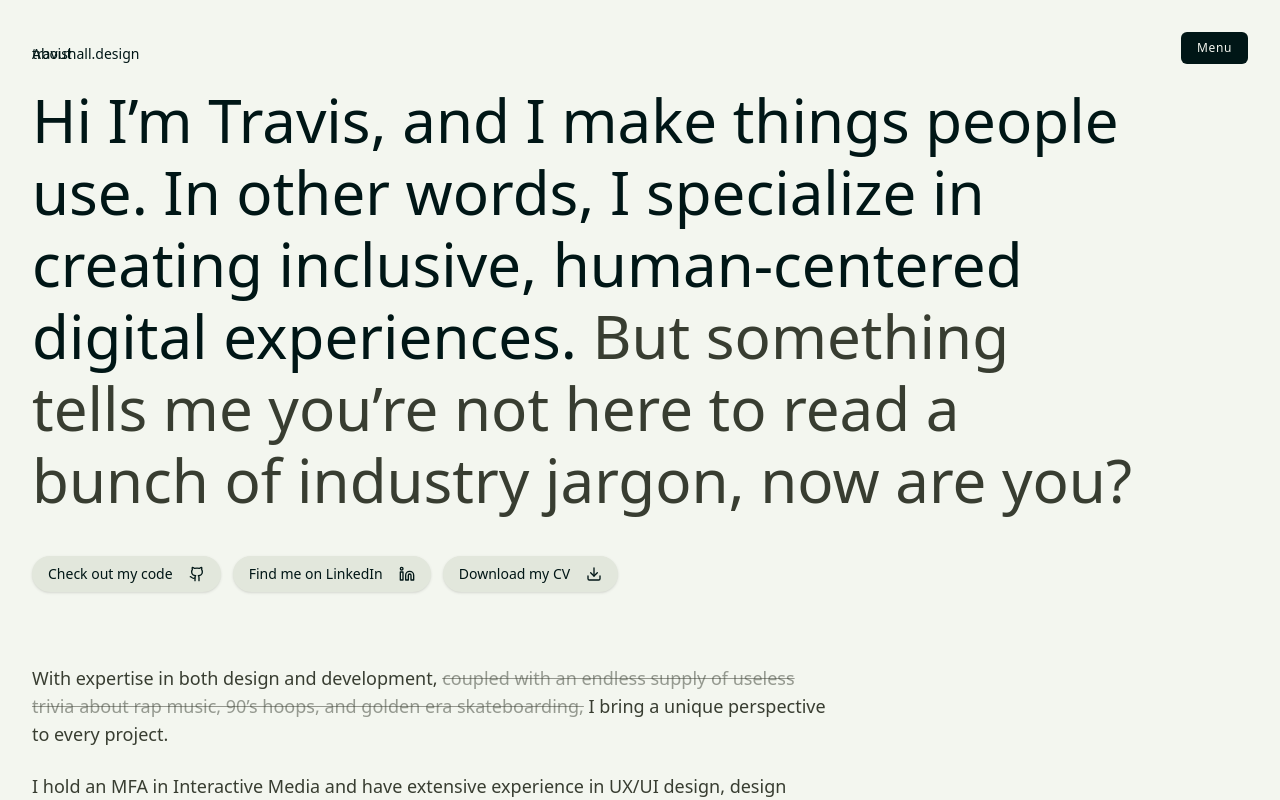
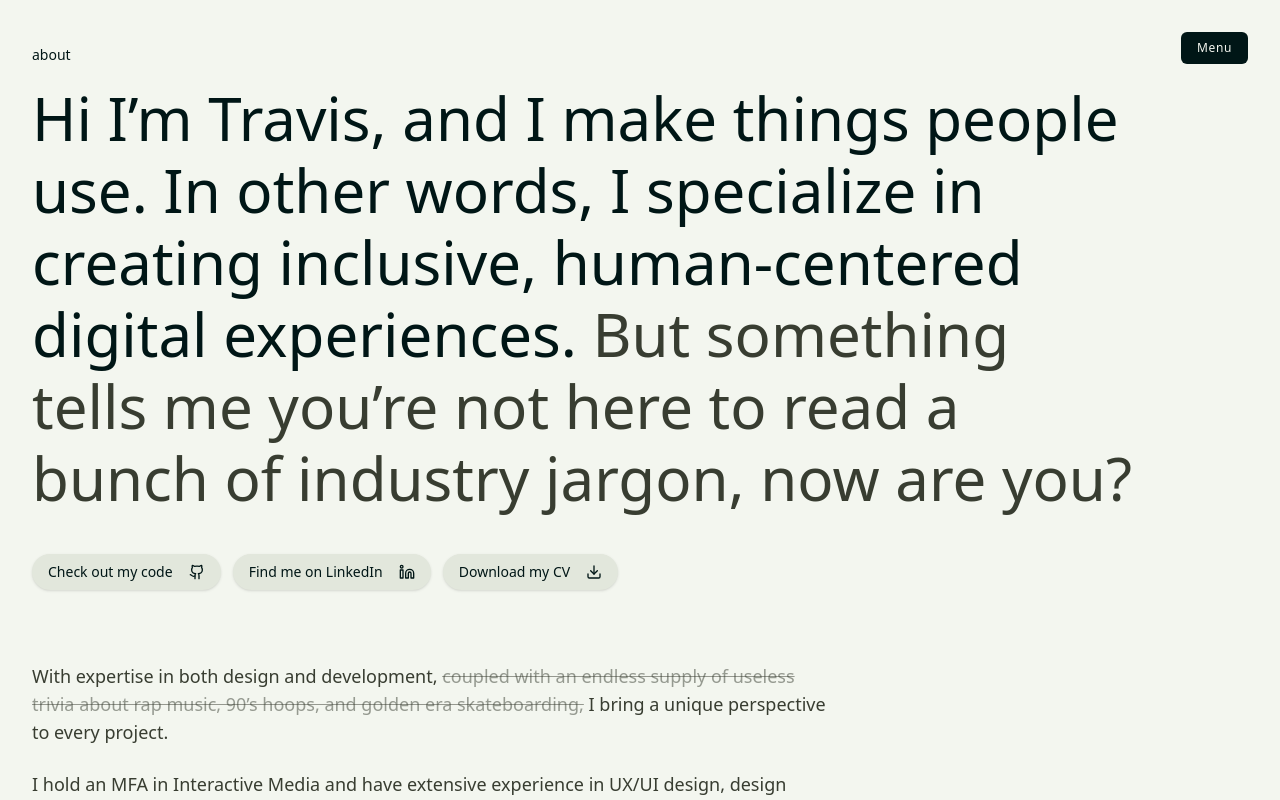
Before and after one commit to travhall/thd-portfolio, a Next.js app: page /about in a window 1280 px wide. Shown: the top 800 px of the page. Built offline with nearby package versions, Linux system fonts and the light colour scheme.

Commit message:
feat: Implement animated "return to index" hover states for section titles and conditionally hide the logo on work and about pages.

```diff
--- a/components/layout/logo.tsx
+++ b/components/layout/logo.tsx
@@ -1,16 +1,24 @@
 "use client";
 
-import { motion, useScroll, useTransform } from "framer-motion";
+import { motion, useScroll, useTransform, AnimatePresence } from "framer-motion";
 import { useEffect, useState } from "react";
 import Link from "next/link";
+import { usePathname } from "next/navigation";
 import { MOTION_TOKENS } from "@/lib/tokens";
 
 export function Logo() {
   const [mounted, setMounted] = useState(false);
+  const pathname = usePathname();
   const { scrollY } = useScroll();
 
-  // Fade out logo as we scroll
-  const opacity = useTransform(scrollY, [0, 300], [1, 0]);
+  // Clean up pathname to handle trailing slashes
+  const normalizedPathname = pathname?.replace(/\/$/, "") || "/";
+
+  // Hide only on top-level work and about pages
+  const isHiddenPage = normalizedPathname === "/work" || normalizedPathname === "/about";
+
+  // Normal scroll fade for home and other pages
+  const scrollOpacity = useTransform(scrollY, [0, 300], [1, 0]);
   const pointerEvents = useTransform(scrollY, (y) => y > 250 ? "none" : "auto");
 
   useEffect(() => {
@@ -19,7 +27,7 @@ export function Logo() {
 
   if (!mounted) {
     return (
-      <div className="p-4 xl:p-8 fixed top-0 left-0 z-50">
+      <div className="p-4 xl:p-8 fixed top-0 left-0 z-50 pointer-events-none">
         <div className="overflow-hidden my-3">
           <h1 className="hero-label opacity-0">
             <Link href="/">travishall.design</Link>
@@ -30,9 +38,14 @@ export function Logo() {
   }
 
   return (
+    <AnimatePresence>
+      {!isHiddenPage && (
         <motion.div
-      className="p-4 xl:p-8 fixed top-0 left-0 z-50"
-      style={{ opacity, pointerEvents }}
+          initial={{ opacity: 0 }}
+          animate={{ opacity: 1 }}
+          exit={{ opacity: 0 }}
+          className="p-4 xl:p-8 fixed top-0 left-0 z-40"
+          style={{ opacity: scrollOpacity, pointerEvents }}
         >
           <div className="overflow-hidden my-3">
             <motion.h1
@@ -48,5 +61,7 @@ export function Logo() {
             </motion.h1>
           </div>
         </motion.div>
+      )}
+    </AnimatePresence>
   );
 }
--- a/components/sections/about-content.tsx
+++ b/components/sections/about-content.tsx
@@ -1,6 +1,7 @@
 "use client";
 
-import { motion, type Variants } from "framer-motion";
+import { useState } from "react";
+import { motion, type Variants, AnimatePresence } from "framer-motion";
 import Link from "next/link";
 import { Button } from "@/components/ui/button";
 import { MOTION_TOKENS } from "@/lib/tokens";
@@ -90,6 +91,28 @@ const experiences = [
 ];
 
 export function AboutContent() {
+  const [isHovered, setIsHovered] = useState(false);
+
+  const hoverLabelVariants: Variants = {
+    initial: { y: 20, opacity: 0 },
+    animate: {
+      y: 0,
+      opacity: 1,
+      transition: {
+        duration: MOTION_TOKENS.duration.base,
+        ease: MOTION_TOKENS.ease.quart,
+      },
+    },
+    exit: {
+      y: -20,
+      opacity: 0,
+      transition: {
+        duration: MOTION_TOKENS.duration.fast,
+        ease: MOTION_TOKENS.ease.quart,
+      },
+    },
+  };
+
   return (
     <PageTransition>
       <div className="min-h-screen bg-background p-4 xl:p-8 max-w-8xl mx-auto">
@@ -100,8 +123,29 @@ export function AboutContent() {
         >
           <div className="space-y-10">
             <div className="overflow-hidden my-3">
-              <motion.h1 variants={labelVariants} className="hero-label pb-2">
-                About
+              <motion.h1
+                variants={labelVariants}
+                className="hero-label pb-2 inline-block"
+                onMouseEnter={() => setIsHovered(true)}
+                onMouseLeave={() => setIsHovered(false)}
+              >
+                <Link href="/" className="block">
+                  <span className="sr-only">about - return to index</span>
+                  <div className="overflow-hidden relative h-[1.2em]">
+                    <AnimatePresence mode="wait">
+                      <motion.span
+                        key={isHovered ? "return" : "about"}
+                        variants={hoverLabelVariants}
+                        initial="initial"
+                        animate="animate"
+                        exit="exit"
+                        className="block"
+                      >
+                        {isHovered ? "return to index" : "about"}
+                      </motion.span>
+                    </AnimatePresence>
+                  </div>
+                </Link>
               </motion.h1>
             </div>
 
--- a/components/sections/work-list.tsx
+++ b/components/sections/work-list.tsx
@@ -1,6 +1,7 @@
 "use client";
 
-import { motion, type Variants } from "framer-motion";
+import { useState } from "react";
+import { motion, type Variants, AnimatePresence } from "framer-motion";
 import type { CaseStudy } from "@/types/case-study";
 import Image from "next/image";
 import Link from "next/link";
@@ -19,6 +20,28 @@ const listContainerVariants: Variants = {
 };
 
 export function WorkList({ studies }: { studies: CaseStudy[] }) {
+  const [isHovered, setIsHovered] = useState(false);
+
+  const hoverLabelVariants: Variants = {
+    initial: { y: 20, opacity: 0 },
+    animate: {
+      y: 0,
+      opacity: 1,
+      transition: {
+        duration: MOTION_TOKENS.duration.base,
+        ease: MOTION_TOKENS.ease.quart,
+      },
+    },
+    exit: {
+      y: -20,
+      opacity: 0,
+      transition: {
+        duration: MOTION_TOKENS.duration.fast,
+        ease: MOTION_TOKENS.ease.quart,
+      },
+    },
+  };
+
   return (
     <PageTransition>
       <div className="min-h-screen bg-background p-4 xl:p-8">
@@ -27,8 +50,30 @@ export function WorkList({ studies }: { studies: CaseStudy[] }) {
           animate="visible"
           variants={listContainerVariants}
         >
-          <div className="overflow-hidden my-3">
-            <motion.h1 className="hero-label pb-2">Case studies</motion.h1>
+          <div className="overflow-hidden my-3 inline-block">
+            <motion.h1
+              className="hero-label pb-2"
+              onMouseEnter={() => setIsHovered(true)}
+              onMouseLeave={() => setIsHovered(false)}
+            >
+              <Link href="/" className="block">
+                <span className="sr-only">case studies - return to index</span>
+                <div className="overflow-hidden relative h-[1.2em]">
+                  <AnimatePresence mode="wait">
+                    <motion.span
+                      key={isHovered ? "return" : "studies"}
+                      variants={hoverLabelVariants}
+                      initial="initial"
+                      animate="animate"
+                      exit="exit"
+                      className="block"
+                    >
+                      {isHovered ? "return to index" : "case studies"}
+                    </motion.span>
+                  </AnimatePresence>
+                </div>
+              </Link>
+            </motion.h1>
           </div>
 
           <div className="grid gap-4 grid-flow-row-dense grid-cols-1 md:grid-cols-3 max-w-[2400px] mx-auto auto-rows-[320px] sm:auto-rows-[400px]">
```
Lines whose indentation alone changed are shown as unchanged.
